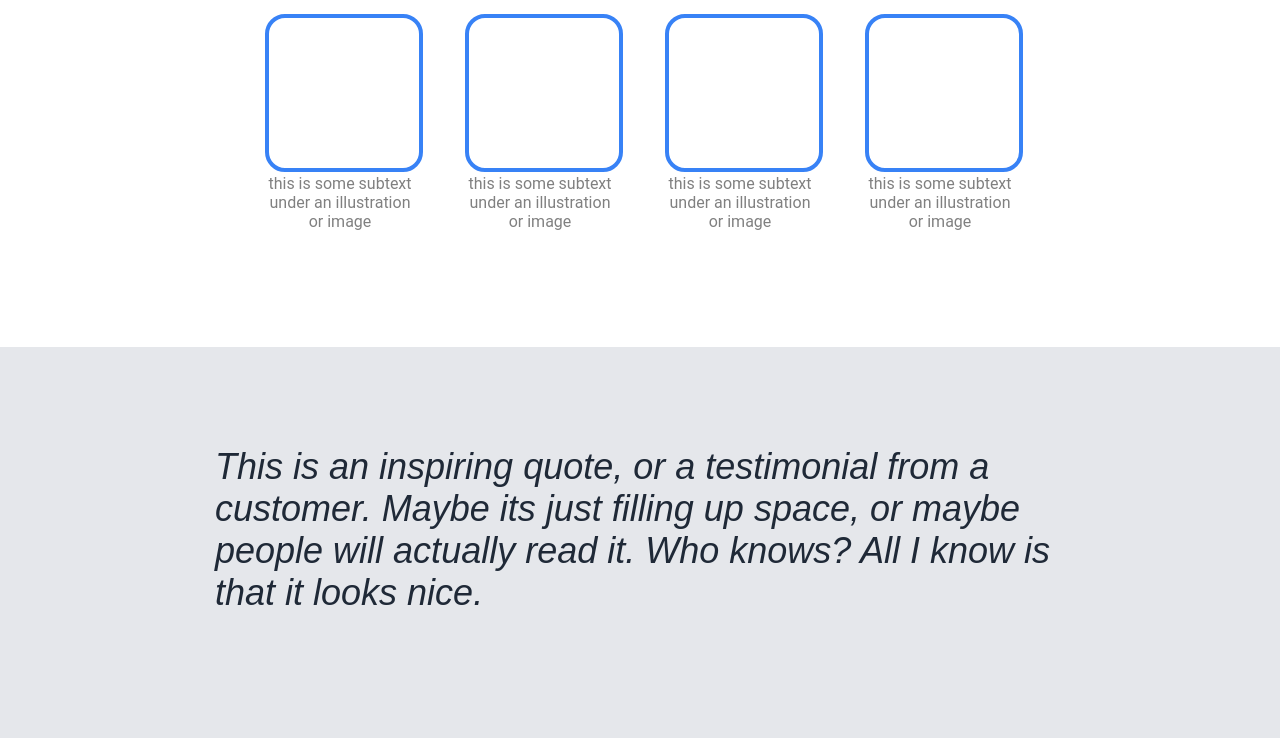
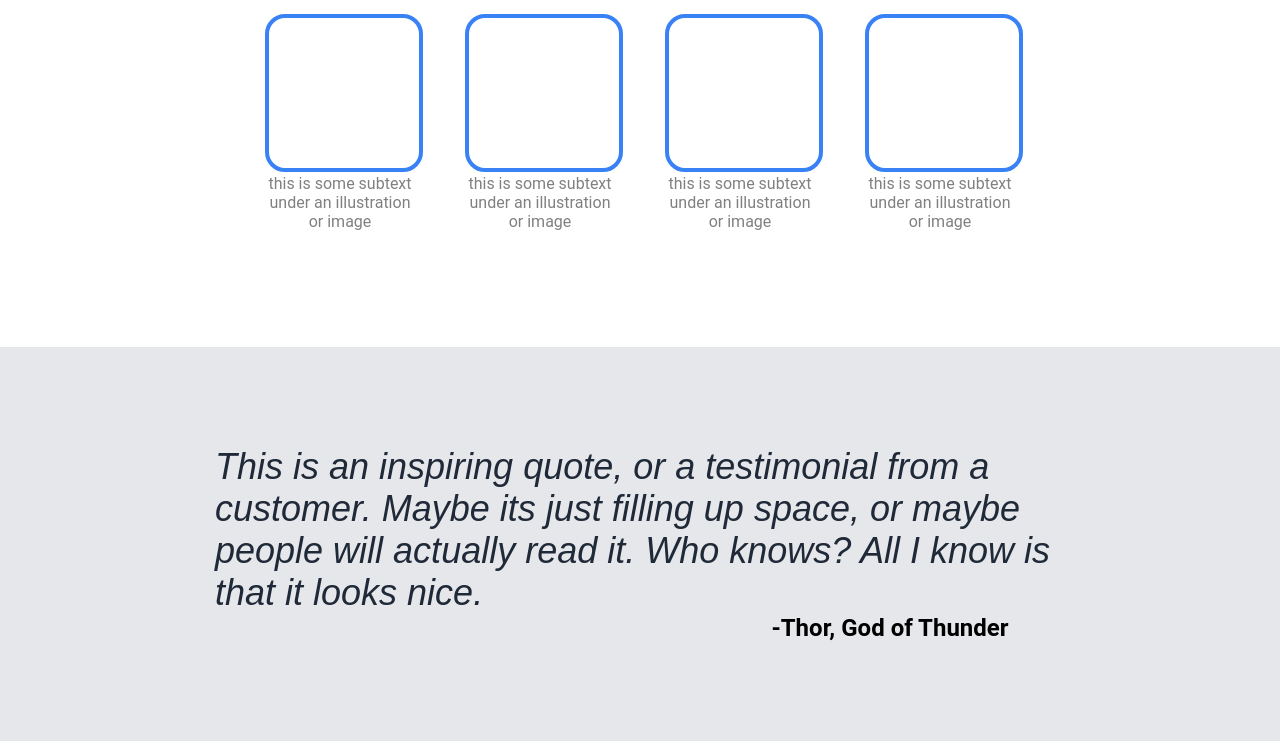
Before and after one commit to trevortippery/landing-page, a plain HTML site: page index.html in a window 1280 px wide. Shown: the part 612-1353 px from the top of the page. Drawn offline with Linux system fonts and the light colour scheme.

Commit message:
Finished quote area

```diff
--- a/index.html
+++ b/index.html
@@ -62,6 +62,7 @@
           This is an inspiring quote, or a testimonial from a customer. Maybe its just filling up space,
           or maybe people will actually read it. Who knows? All I know is that it looks nice.
         </em></h1>
+        <p class="person">-Thor, God of Thunder</p>
       </div>
 
     </div>
--- a/style.css
+++ b/style.css
@@ -130,7 +130,7 @@ body {
     align-items: center;
     background-color: #E5E7EB;
     padding: 75px;
-    padding-bottom: 100px;
+    flex-direction: column;
 }
 
 .quote {
@@ -140,4 +140,12 @@ body {
     width: 850px;
     font-family: Light italic, sans-serif;
     font-weight: normal;
+    margin-bottom: 0;
 }
+
+.person {
+    font-size: 24px;
+    font-weight: bold;
+    padding-left: 500px;
+    margin-top: 0;
+}
```
